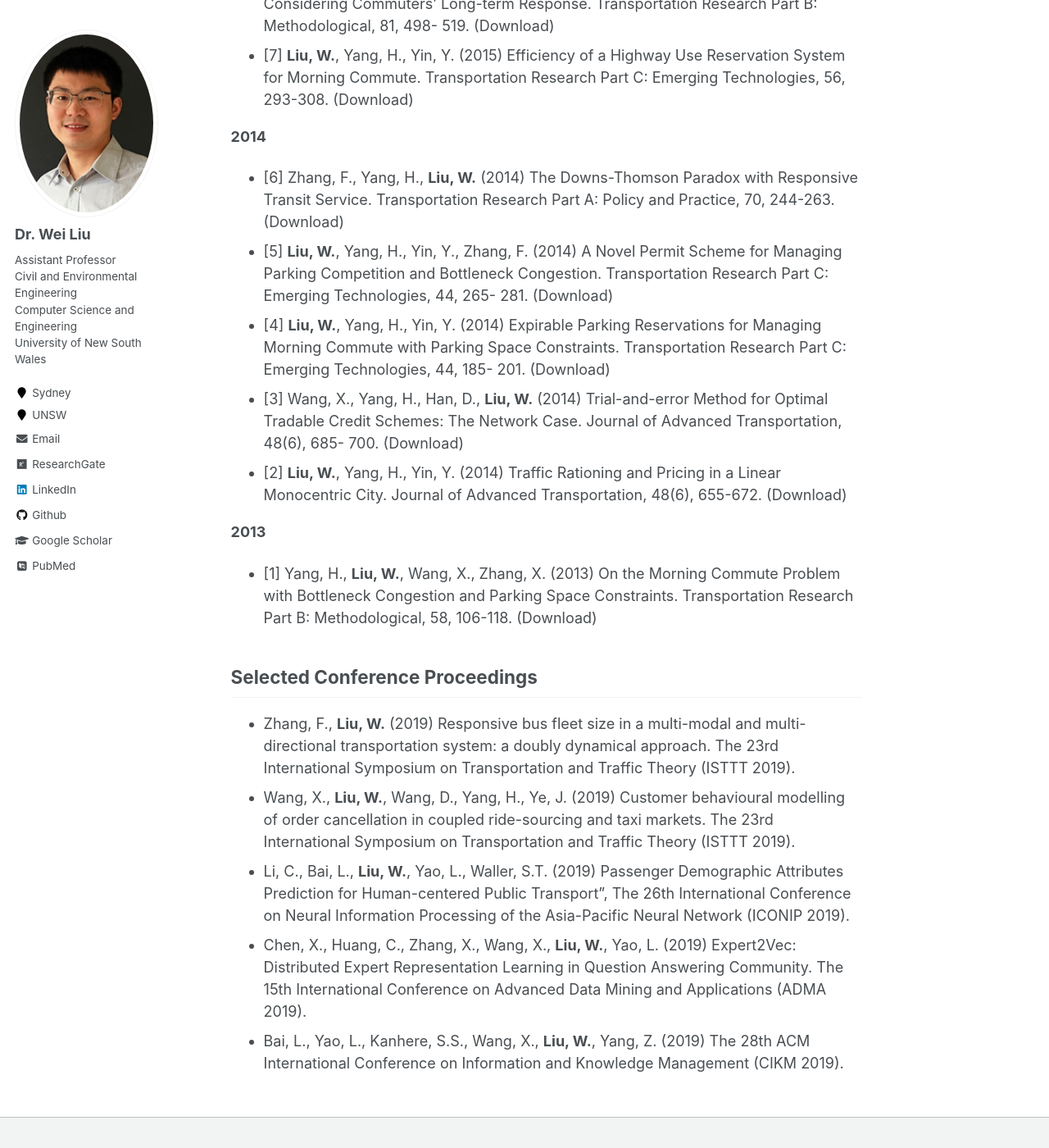
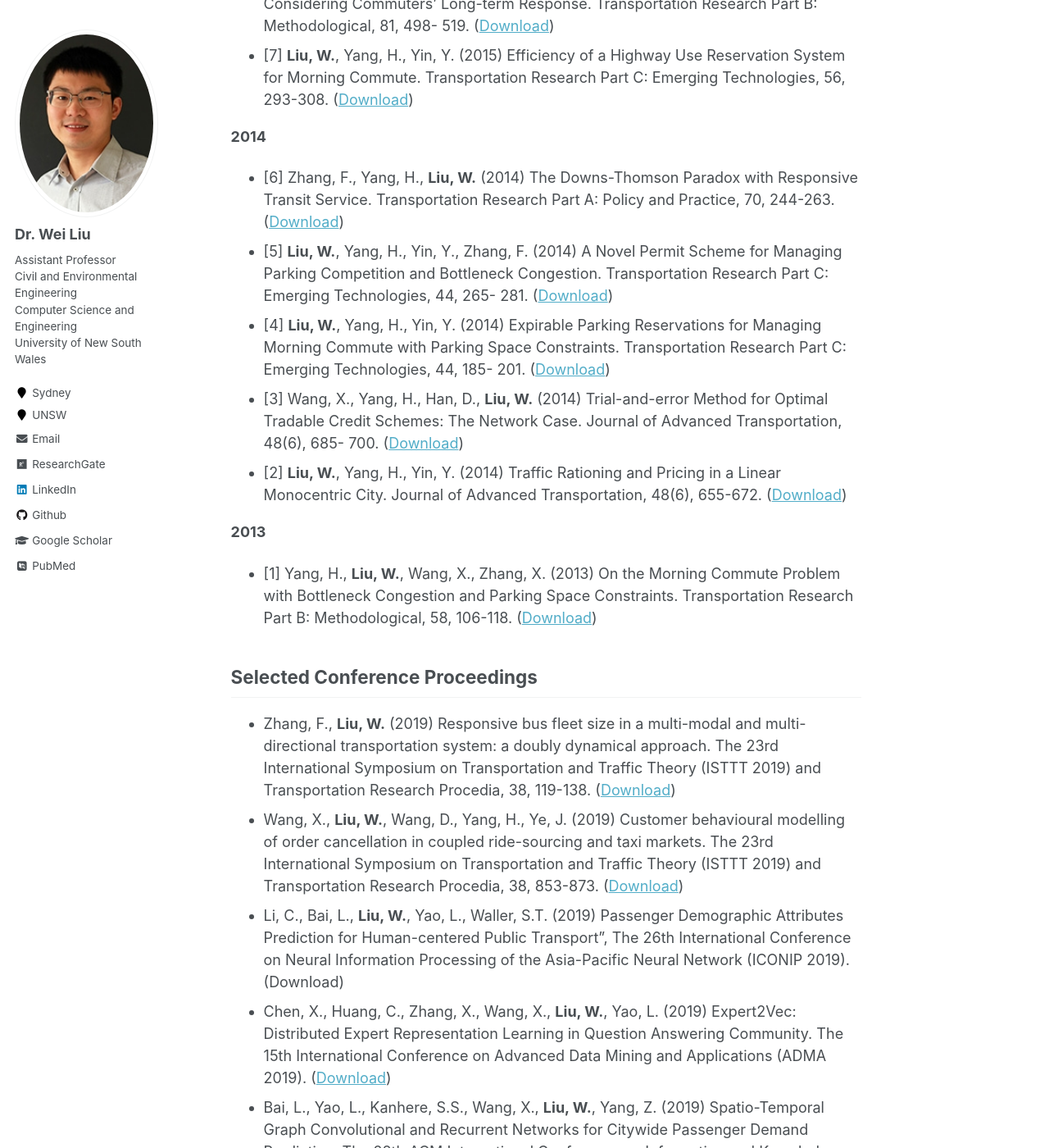
Before and after one commit to weiliu2016/weiliu2016.github.io, a Jekyll site: the page built from _pages/publications.md, in a window 1280 px wide and 1400 px high, scrolled down 2520 px. Shown: the whole window at 82% size. Built offline with Jekyll 4.4.1, drawn with Linux system fonts in a browser that asks for light colours; some web fonts are replaced; some of the changed text lies outside the part shown.

Commit message:
Update publications.md

```diff
--- a/_pages/publications.md
+++ b/_pages/publications.md
@@ -40,33 +40,33 @@ Journal Publications
 **2017**
 * [15] **Liu, W.**, Li, X., Zhang, F., Yang, H. (2017) Interactive Travel Choices and Traffic Forecast in a Doubly Dynamical System with User Inertia and Information Provision. Transportation Research Part C: Emerging Technologies, 85, 711-731. ([Download](https://www.sciencedirect.com/science/article/pii/S0968090X17302942))
 * [14] **Liu, W.**, Zhang, F., Yang, H. (2017) Modeling and Managing Morning Commute with both Household and Individual Travels. Transportation Research Part B: Methodological, 103, 227-247. ([Download](https://www.sciencedirect.com/science/article/pii/S0191261516303344))
-* [13] **Liu, W.**, Geroliminis, N. (2017) Doubly Dynamics for Multi-modal Networks with Park-and-ride and Adaptive Pricing. Transportation Research Part B: Methodological, 102, 162–179. (Download)
-* [12] Zhang, F., **Liu, W.**, Wang, X., Yang, H. (2017) A New Look at the Morning Commute with Household Shared-ride: How does School Location Play a Role? Transportation Research Part E: Logistics and Transportation Review, 103, 198-217. (Download)
-* [11] Chen, Z., **Liu, W.**, Yin, Y. (2017) Deployment of Stationary and Dynamic Charging Infrastructure for Electric Vehicles along Traffic Corridors. Transportation Research Part C: Emerging Technologies, 77, 185-206. (Download)
+* [13] **Liu, W.**, Geroliminis, N. (2017) Doubly Dynamics for Multi-modal Networks with Park-and-ride and Adaptive Pricing. Transportation Research Part B: Methodological, 102, 162–179. ([Download](https://www.sciencedirect.com/science/article/pii/S0191261516305896))
+* [12] Zhang, F., **Liu, W.**, Wang, X., Yang, H. (2017) A New Look at the Morning Commute with Household Shared-ride: How does School Location Play a Role? Transportation Research Part E: Logistics and Transportation Review, 103, 198-217. ([Download](https://www.sciencedirect.com/science/article/pii/S1366554516309024))
+* [11] Chen, Z., **Liu, W.**, Yin, Y. (2017) Deployment of Stationary and Dynamic Charging Infrastructure for Electric Vehicles along Traffic Corridors. Transportation Research Part C: Emerging Technologies, 77, 185-206. ([Download](https://www.sciencedirect.com/science/article/pii/S0968090X17300347))
 
 **2016**
-* [10] **Liu, W.**, Geroliminis, N. (2016) Modeling the Morning Commute for Urban Networks with Cruising-for-parking: an MFD Approach. Transportation Research Part B: Methodological, 93, 470- 494. (Download)
-* [9] **Liu, W.**, Zhang, F., Yang, H. (2016) Managing Morning Commute with Parking Space Constraints in the Case of Bi-modal Many-to-one Network. Transportmetrica A: Transport Science, 12(2), 116-141. (Download)
+* [10] **Liu, W.**, Geroliminis, N. (2016) Modeling the Morning Commute for Urban Networks with Cruising-for-parking: an MFD Approach. Transportation Research Part B: Methodological, 93, 470- 494. ([Download](https://www.sciencedirect.com/science/article/pii/S0191261516305677))
+* [9] **Liu, W.**, Zhang, F., Yang, H. (2016) Managing Morning Commute with Parking Space Constraints in the Case of Bi-modal Many-to-one Network. Transportmetrica A: Transport Science, 12(2), 116-141. ([Download](https://www.tandfonline.com/doi/full/10.1080/23249935.2015.1111955))
 
 **2015**
-* [8] **Liu, W.**, Yin, Y., Yang, H. (2015) Effectiveness of Variable Speed Limits Considering Commuters’ Long-term Response. Transportation Research Part B: Methodological, 81, 498- 519. (Download)
-* [7] **Liu, W.**, Yang, H., Yin, Y. (2015) Efficiency of a Highway Use Reservation System for Morning Commute. Transportation Research Part C: Emerging Technologies, 56, 293-308. (Download)
+* [8] **Liu, W.**, Yin, Y., Yang, H. (2015) Effectiveness of Variable Speed Limits Considering Commuters’ Long-term Response. Transportation Research Part B: Methodological, 81, 498- 519. ([Download](https://www.sciencedirect.com/science/article/pii/S0191261514002185))
+* [7] **Liu, W.**, Yang, H., Yin, Y. (2015) Efficiency of a Highway Use Reservation System for Morning Commute. Transportation Research Part C: Emerging Technologies, 56, 293-308. ([Download](https://www.sciencedirect.com/science/article/pii/S0968090X15001564))
 
 **2014**
-* [6] Zhang, F., Yang, H., **Liu, W.** (2014) The Downs-Thomson Paradox with Responsive Transit Service. Transportation Research Part A: Policy and Practice, 70, 244-263. (Download)
-* [5] **Liu, W.**, Yang, H., Yin, Y., Zhang, F. (2014) A Novel Permit Scheme for Managing Parking Competition and Bottleneck Congestion. Transportation Research Part C: Emerging Technologies, 44, 265- 281. (Download)
-* [4] **Liu, W.**, Yang, H., Yin, Y. (2014) Expirable Parking Reservations for Managing Morning Commute with Parking Space Constraints. Transportation Research Part C: Emerging Technologies, 44, 185- 201. (Download)
-* [3] Wang, X., Yang, H., Han, D., **Liu, W.** (2014) Trial-and-error Method for Optimal Tradable Credit Schemes: The Network Case. Journal of Advanced Transportation, 48(6), 685- 700. (Download)
-* [2] **Liu, W.**, Yang, H., Yin, Y. (2014) Traffic Rationing and Pricing in a Linear Monocentric City. Journal of Advanced Transportation, 48(6), 655-672. (Download)
+* [6] Zhang, F., Yang, H., **Liu, W.** (2014) The Downs-Thomson Paradox with Responsive Transit Service. Transportation Research Part A: Policy and Practice, 70, 244-263. ([Download](https://www.sciencedirect.com/science/article/pii/S096585641400264X))
+* [5] **Liu, W.**, Yang, H., Yin, Y., Zhang, F. (2014) A Novel Permit Scheme for Managing Parking Competition and Bottleneck Congestion. Transportation Research Part C: Emerging Technologies, 44, 265- 281. ([Download](https://www.sciencedirect.com/science/article/pii/S0968090X14001028))
+* [4] **Liu, W.**, Yang, H., Yin, Y. (2014) Expirable Parking Reservations for Managing Morning Commute with Parking Space Constraints. Transportation Research Part C: Emerging Technologies, 44, 185- 201. ([Download](https://www.sciencedirect.com/science/article/pii/S0968090X14000916))
+* [3] Wang, X., Yang, H., Han, D., **Liu, W.** (2014) Trial-and-error Method for Optimal Tradable Credit Schemes: The Network Case. Journal of Advanced Transportation, 48(6), 685- 700. ([Download](https://onlinelibrary.wiley.com/doi/full/10.1002/atr.1245))
+* [2] **Liu, W.**, Yang, H., Yin, Y. (2014) Traffic Rationing and Pricing in a Linear Monocentric City. Journal of Advanced Transportation, 48(6), 655-672. ([Download](https://onlinelibrary.wiley.com/doi/full/10.1002/atr.1219))
 
 **2013**
-* [1]  Yang, H., **Liu, W.**, Wang, X., Zhang, X. (2013) On the Morning Commute Problem with Bottleneck Congestion and Parking Space Constraints. Transportation Research Part B: Methodological, 58, 106-118. (Download)
+* [1]  Yang, H., **Liu, W.**, Wang, X., Zhang, X. (2013) On the Morning Commute Problem with Bottleneck Congestion and Parking Space Constraints. Transportation Research Part B: Methodological, 58, 106-118. ([Download](https://www.sciencedirect.com/science/article/pii/S0191261513001768))
 
 
 Selected Conference Proceedings
 -------
-* Zhang, F., **Liu, W.** (2019) Responsive bus fleet size in a multi-modal and multi-directional transportation system: a doubly dynamical approach. The 23rd International Symposium on Transportation and Traffic Theory (ISTTT 2019).
-* Wang, X., **Liu, W.**, Wang, D., Yang, H., Ye, J. (2019) Customer behavioural modelling of order cancellation in coupled ride-sourcing and taxi markets. The 23rd International Symposium on Transportation and Traffic Theory (ISTTT 2019).
-* Li, C., Bai, L., **Liu, W.**, Yao, L., Waller, S.T. (2019) Passenger Demographic Attributes Prediction for Human-centered Public Transport", The 26th International Conference on Neural Information Processing of the Asia-Pacific Neural Network (ICONIP 2019).
-* Chen, X., Huang, C., Zhang, X., Wang, X., **Liu, W.**, Yao, L. (2019) Expert2Vec: Distributed Expert Representation Learning in Question Answering Community. The 15th International Conference on Advanced Data Mining and Applications (ADMA 2019).
-* Bai, L., Yao, L., Kanhere, S.S., Wang, X., **Liu, W.**, Yang, Z. (2019) The 28th ACM International Conference on Information and Knowledge Management (CIKM 2019).
+* Zhang, F., **Liu, W.** (2019) Responsive bus fleet size in a multi-modal and multi-directional transportation system: a doubly dynamical approach. The 23rd International Symposium on Transportation and Traffic Theory (ISTTT 2019) and Transportation Research Procedia, 38, 119-138. ([Download](https://www.sciencedirect.com/science/article/pii/S2352146519300171))
+* Wang, X., **Liu, W.**, Wang, D., Yang, H., Ye, J. (2019) Customer behavioural modelling of order cancellation in coupled ride-sourcing and taxi markets. The 23rd International Symposium on Transportation and Traffic Theory (ISTTT 2019) and Transportation Research Procedia, 38, 853-873. ([Download](https://www.sciencedirect.com/science/article/pii/S2352146519300535))
+* Li, C., Bai, L., **Liu, W.**, Yao, L., Waller, S.T. (2019) Passenger Demographic Attributes Prediction for Human-centered Public Transport", The 26th International Conference on Neural Information Processing of the Asia-Pacific Neural Network (ICONIP 2019). (Download)
+* Chen, X., Huang, C., Zhang, X., Wang, X., **Liu, W.**, Yao, L. (2019) Expert2Vec: Distributed Expert Representation Learning in Question Answering Community. The 15th International Conference on Advanced Data Mining and Applications (ADMA 2019). ([Download](https://link.springer.com/chapter/10.1007/978-3-030-35231-8_21))
+* Bai, L., Yao, L., Kanhere, S.S., Wang, X., **Liu, W.**, Yang, Z. (2019) Spatio-Temporal Graph Convolutional and Recurrent Networks for Citywide Passenger Demand Prediction. The 28th ACM International Conference on Information and Knowledge Management (CIKM 2019). ([Download](https://dl.acm.org/citation.cfm?id=3358097))
```
